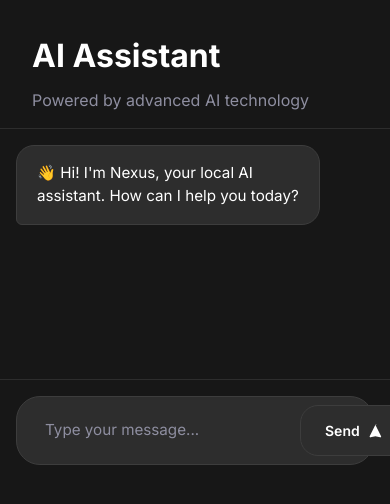
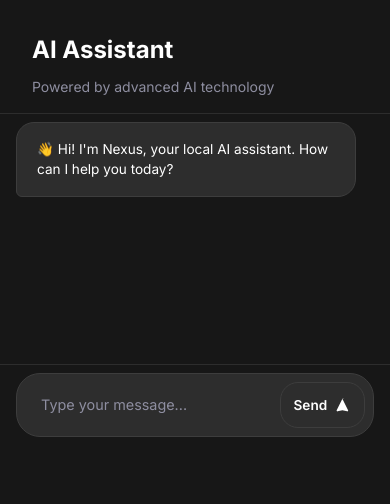
Before and after one commit to pranavsoma4321/Nexus-Chatbot, a Flask app: page /customize_chatbot in a window 390 px wide. Shown: the top 504 px of the page. Run offline with Flask 3, Linux system fonts and the light colour scheme; some libraries are stand-ins or nearby versions.

Commit message:
cleanup the code

```diff
--- a/templates/customize_chatbot.html
+++ b/templates/customize_chatbot.html
@@ -276,6 +276,7 @@
         opacity: 0;
         transform: translateY(20px);
       }
+
       to {
         opacity: 1;
         transform: translateY(0);
@@ -360,10 +361,14 @@
     }
 
     @keyframes typing {
-      0%, 80%, 100% {
+
+      0%,
+      80%,
+      100% {
         transform: scale(1);
         opacity: 0.5;
       }
+
       40% {
         transform: scale(1.3);
         opacity: 1;
@@ -410,6 +415,139 @@
     .chat-container::-webkit-scrollbar-thumb:hover {
       background: #4d4d4d;
     }
+
+    /* Mobile and Small Screen Adjustments */
+    @media (max-width: 768px) {
+      .sidebar {
+        display: none;
+        /* hide sidebar */
+      }
+
+      .main-content {
+        width: 100%;
+      }
+
+      .chat-container {
+        padding: 1rem;
+        max-width: 100%;
+      }
+
+      .message {
+        max-width: 90%;
+        /* messages take more width */
+        font-size: 0.9rem;
+      }
+
+      .input-container {
+        padding: 0.75rem 1rem;
+      }
+
+      .input-form {
+        gap: 0.5rem;
+      }
+
+      .send-btn {
+        padding: 0.75rem 1rem;
+        font-size: 0.85rem;
+      }
+
+      /* Stack Clear / Delete History buttons for mobile */
+      .sidebar-footer {
+        flex-direction: column;
+        gap: 0.5rem;
+        padding: 1rem;
+      }
+
+      .sidebar-footer .btn {
+        width: 100%;
+        justify-content: center;
+      }
+    }
+
+    /* Extra tweaks for very small screens 350px – 500px */
+    @media (max-width: 500px) {
+      .main-title {
+        font-size: 1.5rem;
+      }
+
+      .main-subtitle {
+        font-size: 0.875rem;
+      }
+
+      .message.user,
+      .message.bot {
+        max-width: 95%;
+        font-size: 0.85rem;
+      }
+
+      .input-field {
+        font-size: 0.9rem;
+        padding: 0.75rem 1rem;
+      }
+
+      .send-btn {
+        padding: 0.75rem 0.8rem;
+        font-size: 0.85rem;
+      }
+
+      .chat-container {
+        padding: 0.5rem;
+        gap: 1rem;
+      }
+    }
+
+    /* Make chat container take all remaining height and scroll */
+    .main-content {
+      display: flex;
+      flex-direction: column;
+      height: 100vh;
+      /* full viewport */
+    }
+
+    /* Chat log area */
+    .chat-container {
+      flex: 1;
+      /* takes all remaining space */
+      overflow-y: auto;
+      padding: 1rem 2rem;
+    }
+
+    /* Input sticks to bottom */
+    .input-container {
+      flex-shrink: 0;
+      /* never shrink */
+      border-top: 1px solid #2d2d2d;
+      background: #171717;
+      padding: 1rem 2rem;
+    }
+
+    /* Make input form take full width */
+    .input-form {
+      display: flex;
+      gap: 0.5rem;
+      width: 100%;
+    }
+
+    /* Input field stretches */
+    .input-field {
+      flex: 1;
+    }
+
+    /* Make send button align nicely */
+    .send-btn {
+      flex-shrink: 0;
+    }
+
+    /* Extra small screens */
+    @media (max-width: 500px) {
+      .chat-container {
+        padding: 0.5rem 1rem;
+      }
+
+      .input-container {
+        padding: 0.5rem 1rem;
+      }
+    }
   </style>
 </head>
 
@@ -427,7 +565,7 @@
       <nav class="sidebar-nav">
         <button class="nav-item" onclick="newChat()" style="margin-bottom: 0.75rem;">
           <svg class="nav-icon" fill="currentColor" viewBox="0 0 20 20">
-            <path d="M10 3a1 1 0 011 1v5h5a1 1 0 110 2h-5v5a1 1 0 11-2 0v-5H4a1 1 0 110-2h5V4a1 1 0 011-1z"/>
+            <path d="M10 3a1 1 0 011 1v5h5a1 1 0 110 2h-5v5a1 1 0 11-2 0v-5H4a1 1 0 110-2h5V4a1 1 0 011-1z" />
           </svg>
           New chat
         </button>
@@ -448,14 +586,19 @@
         </div>
       </nav>
 
-      <footer class="sidebar-footer">
-        <button class="btn" onclick="clearChat()">
+      <footer class="sidebar-footer flex flex-col gap-2">
+
+        <!-- Delete All History -->
+        <button class="btn bg-gray-700 hover:bg-gray-800" onclick="deleteHistory()">
           <svg width="16" height="16" fill="currentColor" viewBox="0 0 20 20">
-            <path fill-rule="evenodd" d="M9 2a1 1 0 00-.894.553L7.382 4H4a1 1 0 000 2v10a2 2 0 002 2h8a2 2 0 002-2V6a1 1 0 100-2h-3.382l-.724-1.447A1 1 0 0011 2H9zM7 8a1 1 0 012 0v6a1 1 0 11-2 0V8zm5-1a1 1 0 00-1 1v6a1 1 0 102 0V8a1 1 0 00-1-1z" clip-rule="evenodd"/>
+            <path fill-rule="evenodd"
+              d="M6 2a1 1 0 00-1 1v1H3.5a.5.5 0 000 1h.707l.646 9.192A2 2 0 006.847 15h6.306a2 2 0 001.994-1.808L15.793 5h.707a.5.5 0 000-1H15V3a1 1 0 00-1-1H6zm2 3a.5.5 0 011 0v7a.5.5 0 01-1 0V5zm3 0a.5.5 0 011 0v7a.5.5 0 01-1 0V5z"
+              clip-rule="evenodd" />
           </svg>
-          Clear Chat
+          Delete History
         </button>
       </footer>
+
     </aside>
 
     <main class="main-content">
@@ -470,17 +613,13 @@
 
       <div class="input-container">
         <form class="input-form" id="chat-form">
-          <input
-            type="text"
-            id="user-input"
-            class="input-field"
-            placeholder="Type your message..."
-            autocomplete="off"
-          />
+          <input type="text" id="user-input" class="input-field" placeholder="Type your message..."
+            autocomplete="off" />
           <button type="submit" class="send-btn">
             <span>Send</span>
             <svg width="16" height="16" fill="currentColor" viewBox="0 0 20 20">
-              <path d="M10.894 2.553a1 1 0 00-1.788 0l-7 14a1 1 0 001.169 1.409l5.951-1.429 5.951 1.429a1 1 0 001.169-1.409l-7-14z"/>
+              <path
+                d="M10.894 2.553a1 1 0 00-1.788 0l-7 14a1 1 0 001.169 1.409l5.951-1.429 5.951 1.429a1 1 0 001.169-1.409l-7-14z" />
             </svg>
           </button>
         </form>
@@ -699,6 +838,18 @@
     // Initialize
     newChat();
     renderChatHistory();
+
+    function deleteHistory() {
+      if (confirm("Are you sure you want to delete ALL chat history? This cannot be undone.")) {
+        localStorage.removeItem("nexus_chats"); // Remove all saved chats
+        chats = {}; // Reset the in-memory object
+        currentChatId = Date.now(); // Start a new chat
+        chatLog.innerHTML = "";
+        addMessage("👋 Hi! I'm Nexus, your local AI assistant. How can I help you today?", "bot");
+        renderChatHistory(); // Refresh sidebar
+      }
+    }
+
   </script>
 </body>
 
```
